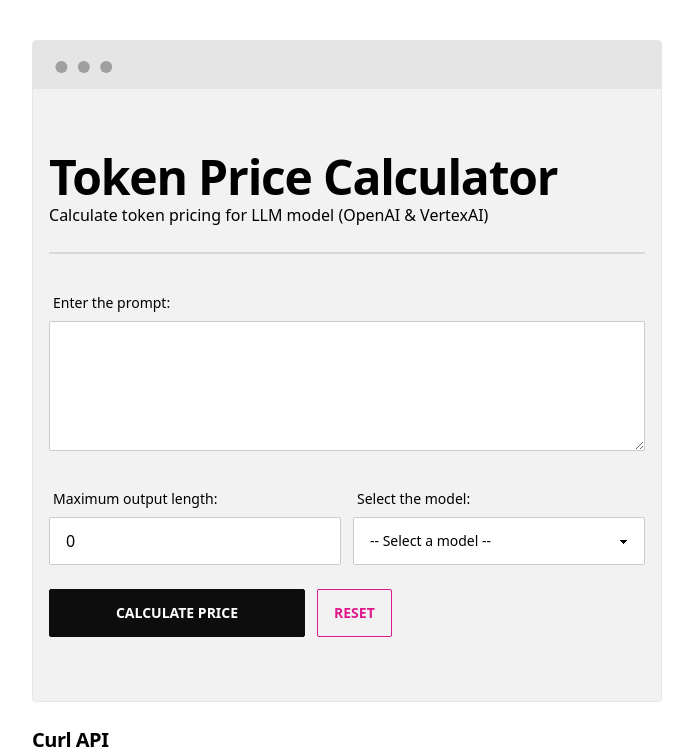
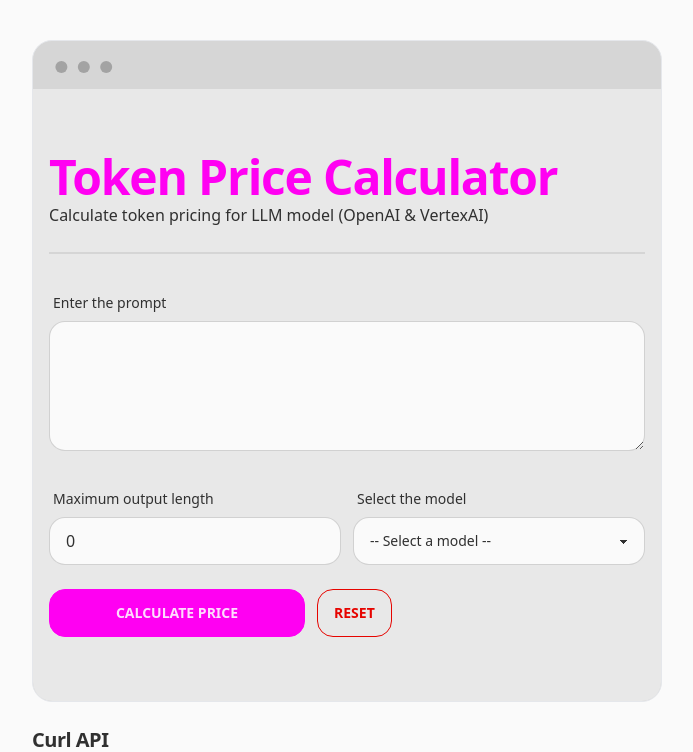
Before and after one commit to Triginarsa/tokenpricecalculation, a Next.js app: page / in a window 1280 px wide. Shown: the top 752 px of the page, without its empty margins (293-986 px from the left). Built offline with nearby package versions, Linux system fonts and the light colour scheme.

Commit message:
layout: add theme

```diff
--- a/src/pages/_document.tsx
+++ b/src/pages/_document.tsx
@@ -1,13 +1,20 @@
-import { Html, Head, Main, NextScript } from 'next/document'
+import Document, { Html, Head, Main, NextScript } from 'next/document';
+import React from 'react';
+import { getRandomValue } from '../utils/randomValue';
 
-export default function Document() {
+class MyDocument extends Document {
+  render() {
+    const randomValue = getRandomValue();
     return (
-    <Html lang="en" data-theme="lofi">
+      <Html lang="en" data-theme={randomValue}>
         <Head />
         <body>
           <Main />
           <NextScript />
         </body>
       </Html>
-  )
+    );
   }
+}
+
+export default MyDocument;
--- a/src/pages/index.tsx
+++ b/src/pages/index.tsx
@@ -70,31 +70,31 @@
   };
 
   return (
-    <div className="container">
+    <div className="">
         <div className="z-50 flex h-screen flex-col">
         {/* <Navbar /> */}
           {/* main content */}
           <main className="flex w-full flex-grow">
             <div className="mx-auto flex max-w-2xl flex-grow flex-col">
               <div className="flex flex-grow items-center justify-center">
-                <div className="mx-auto rounded-xl px-10 py-10">
+                <div className="mx-auto rounded-xl px-2 py-2 md:px-10 md:py-10">
                   <div className="mockup-window border bg-base-300">
                     <div className="px-4 py-16 bg-base-200 space-y-6">
                       <div>
-                        <h1 className="scroll-m-20 text-4xl font-extrabold tracking-tight lg:text-5xl">Token Price Calculator</h1>
+                        <h1 className="scroll-m-20 text-4xl text-primary font-extrabold tracking-tight lg:text-5xl">Token Price Calculator</h1>
                         <p className="leading-7">Calculate token pricing for LLM model (OpenAI & VertexAI)</p>
                         <div className="divider"></div>
                         </div>
                         <div className="w-full">
                         <label htmlFor="prompt" className="label">
-                          <span className="label-text">Enter the prompt:</span>
+                          <span className="label-text">Enter the prompt</span>
                         </label>
                           <textarea id="prompt" className="textarea textarea-bordered w-full" value={prompt} onChange={handlePromptChange} rows={4} />
                         </div>
                         <div className="flex flex-col space-y-6 space-x-0 md:flex-row md:space-y-0 md:space-x-3">
                           <div className="w-full">
                             <label htmlFor="maxOutputLength" className="label">
-                              <span className="label-text">Maximum output length:</span>
+                              <span className="label-text">Maximum output length</span>
                             </label>
                             <input
                               type="number"
@@ -107,7 +107,7 @@
                           </div>
                           <div className="w-full">
                             <label htmlFor="model" className="label">
-                              <span className="label-text">Select the model:</span>
+                              <span className="label-text">Select the model</span>
                             </label>
                             <select id="model" className="select select-bordered w-full max-w-xs" value={model} onChange={handleModelChange}>
                               <option value="" disabled selected>-- Select a model --</option>
--- /dev/null
+++ b/src/utils/randomValue.ts
@@ -0,0 +1,36 @@
+export function getRandomValue(): string {
+  const values = [
+    "light",
+    "dark",
+    "cupcake",
+    "bumblebee",
+    "emerald",
+    "corporate",
+    "synthwave",
+    "retro",
+    "cyberpunk",
+    "valentine",
+    "halloween",
+    "garden",
+    "forest",
+    "aqua",
+    "lofi",
+    "pastel",
+    "fantasy",
+    "wireframe",
+    "black",
+    "luxury",
+    "dracula",
+    "cmyk",
+    "autumn",
+    "business",
+    "acid",
+    "lemonade",
+    "night",
+    "coffee",
+    "winter"
+  ];
+
+  const randomIndex = Math.floor(Math.random() * values.length);
+  return values[randomIndex];
+}
```
Lines whose indentation alone changed are shown as unchanged.
